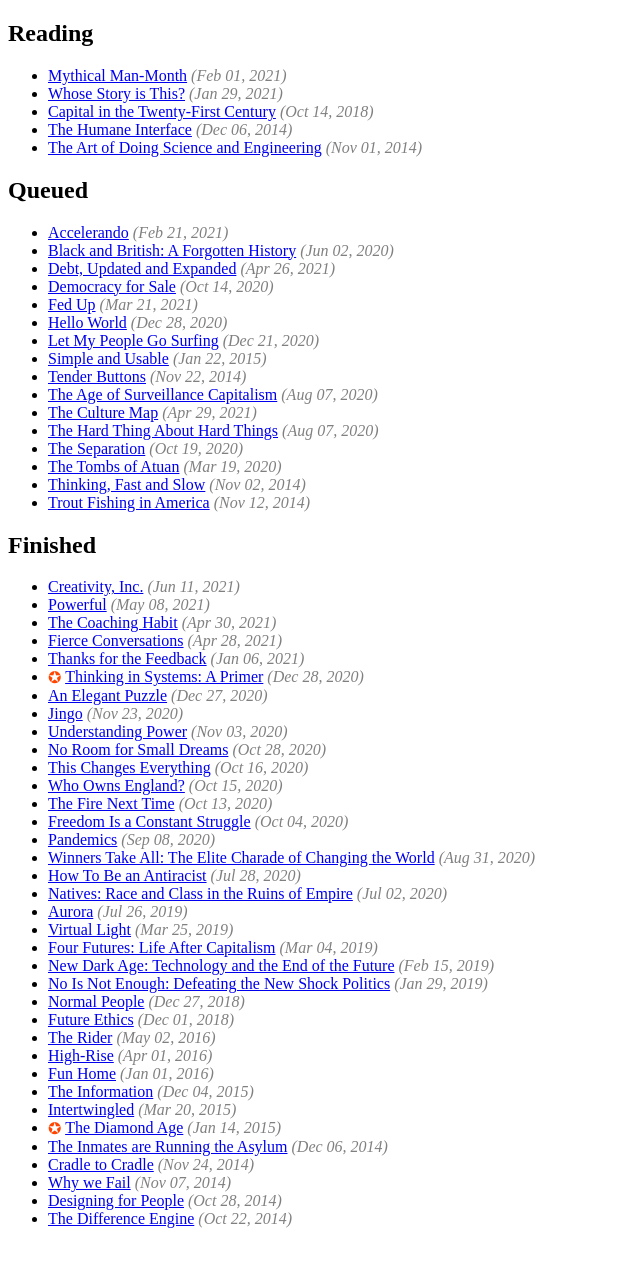
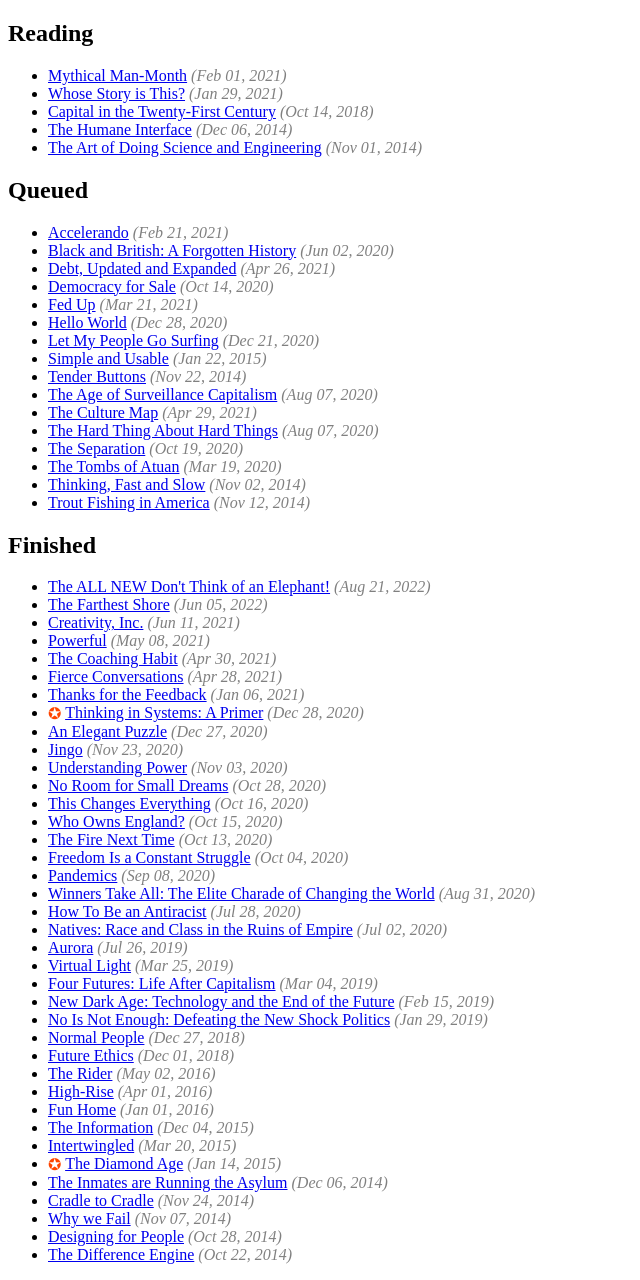
Before and after one commit to aron/books.aroncarroll.com, a Jekyll site: the page built from index.html, in a window 1280 px wide. Shown: the whole page, without its empty margins (0-640 px from the left). Built offline with Jekyll 4.4.1, drawn with Linux system fonts in a browser that asks for light colours; before the commit the page ends 1244 px from its top, so only the background shows below that.

Commit message:
Add some more recent books

```diff
--- a/_data/books.yml
+++ b/_data/books.yml
@@ -1,4 +1,26 @@
 items:
+- title: The ALL NEW Don't Think of an Elephant!
+  subtitle: Know Your Values and Frame the Debate
+  authors:
+  - George Lakoff
+  url: https://goodreads.com/book/isbn/B00NP9LHFA
+  isbn: "B00NP9LHFA"
+  type: kindle
+  state: finished
+  queued_at: 2021-12-27
+  started_at: 2022-08-01
+  finished_at: 2022-08-21
+- title: The Farthest Shore
+  subtitle: The Third Book of Earthsea
+  authors:
+  - Ursula K. Le Guin
+  url: https://goodreads.com/book/isbn/978-1473223585
+  isbn: "978-1473223585"
+  type: kindle
+  state: finished
+  queued_at: 2022-05-29
+  started_at: 2022-05-29
+  finished_at: 2022-06-05
 - title: Creativity, Inc.
   subtitle: Overcoming the Unseen Forces That Stand in the Way of True Inspiration
   authors:
```
